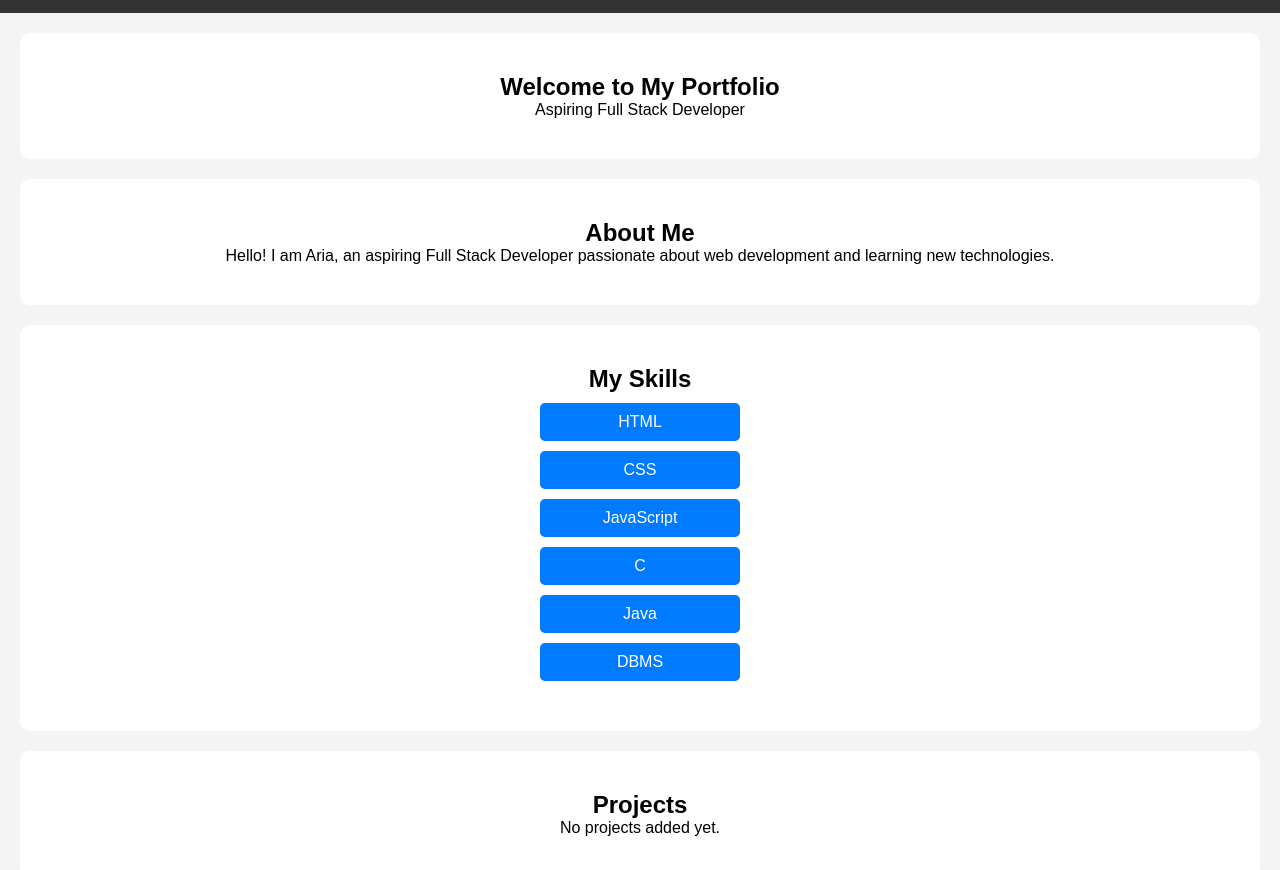
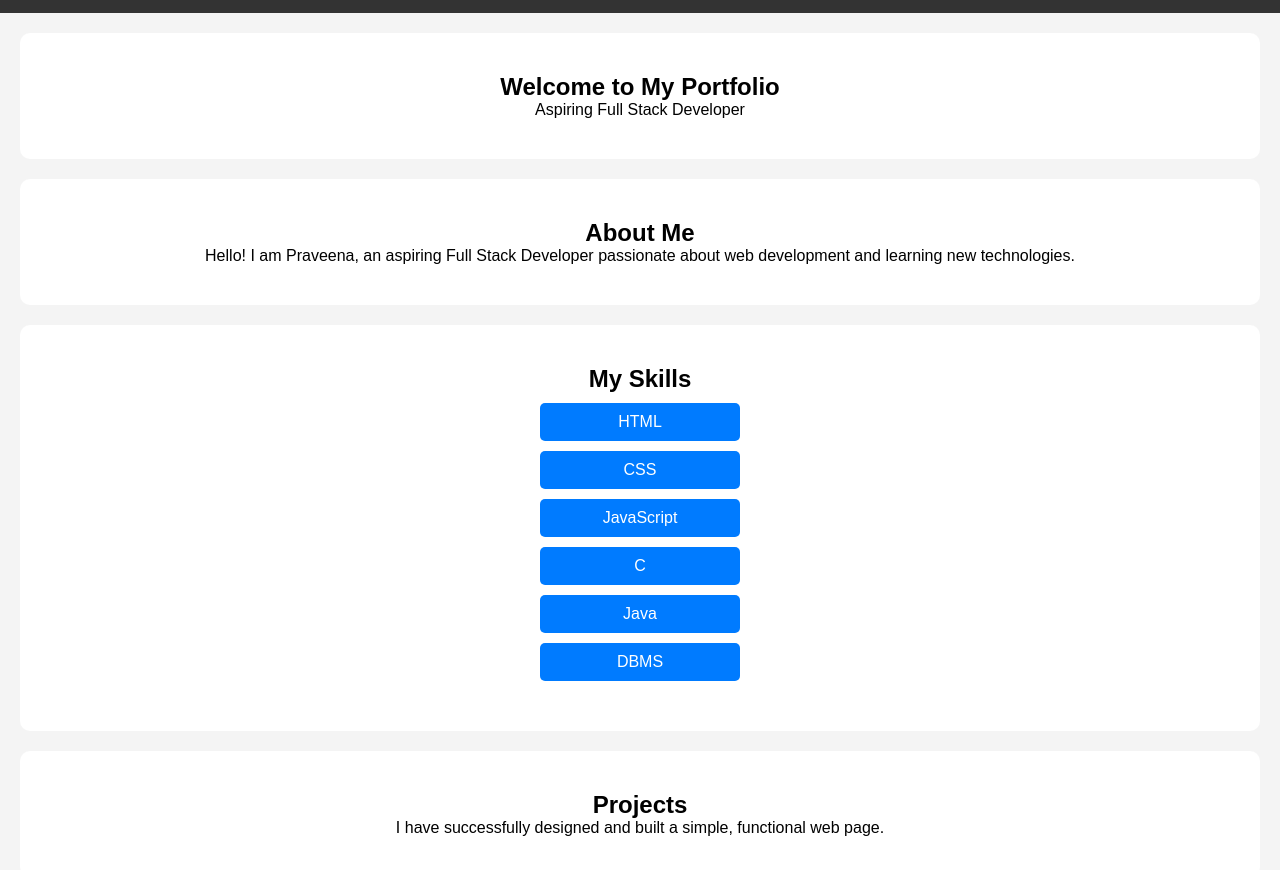
Before and after one commit to praveena2807/my.port.folio.may31.aria, a website: page public/index.html in a window 1280 px wide. Shown: the part 82-952 px from the top of the page. Drawn offline with Linux system fonts and the light colour scheme.

Commit message:
Updated project

```diff
--- a/public/index.html
+++ b/public/index.html
@@ -30,7 +30,7 @@
     <section id="about">
         <h2>About Me</h2>
         <p>
-            Hello! I am Aria, an aspiring Full Stack Developer passionate
+            Hello! I am Praveena, an aspiring Full Stack Developer passionate
             about web development and learning new technologies.
         </p>
     </section>
@@ -51,7 +51,7 @@
     <!-- Projects Section -->
     <section id="projects">
         <h2>Projects</h2>
-        <p>No projects added yet.</p>
+        <p>I have successfully designed and built a simple, functional web page.</p>
     </section>
 
     <!-- Contact Section -->
```
